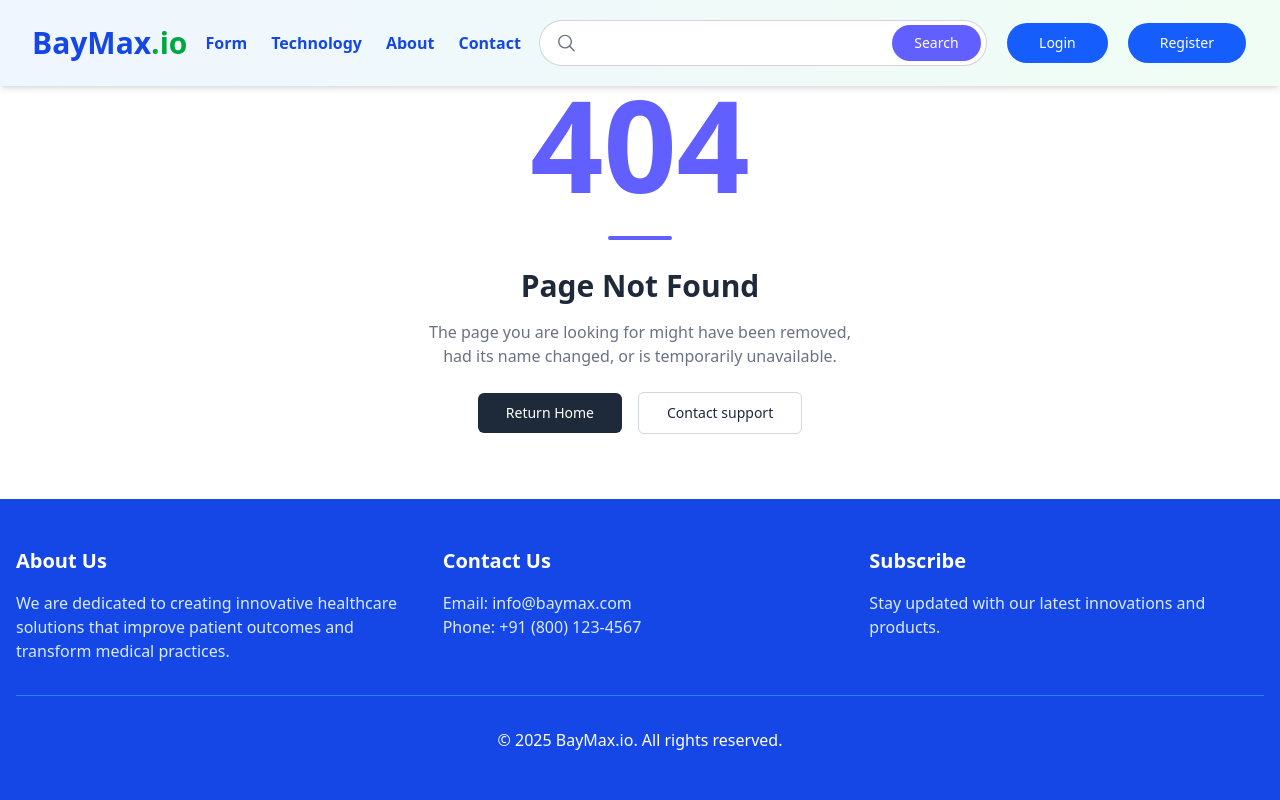
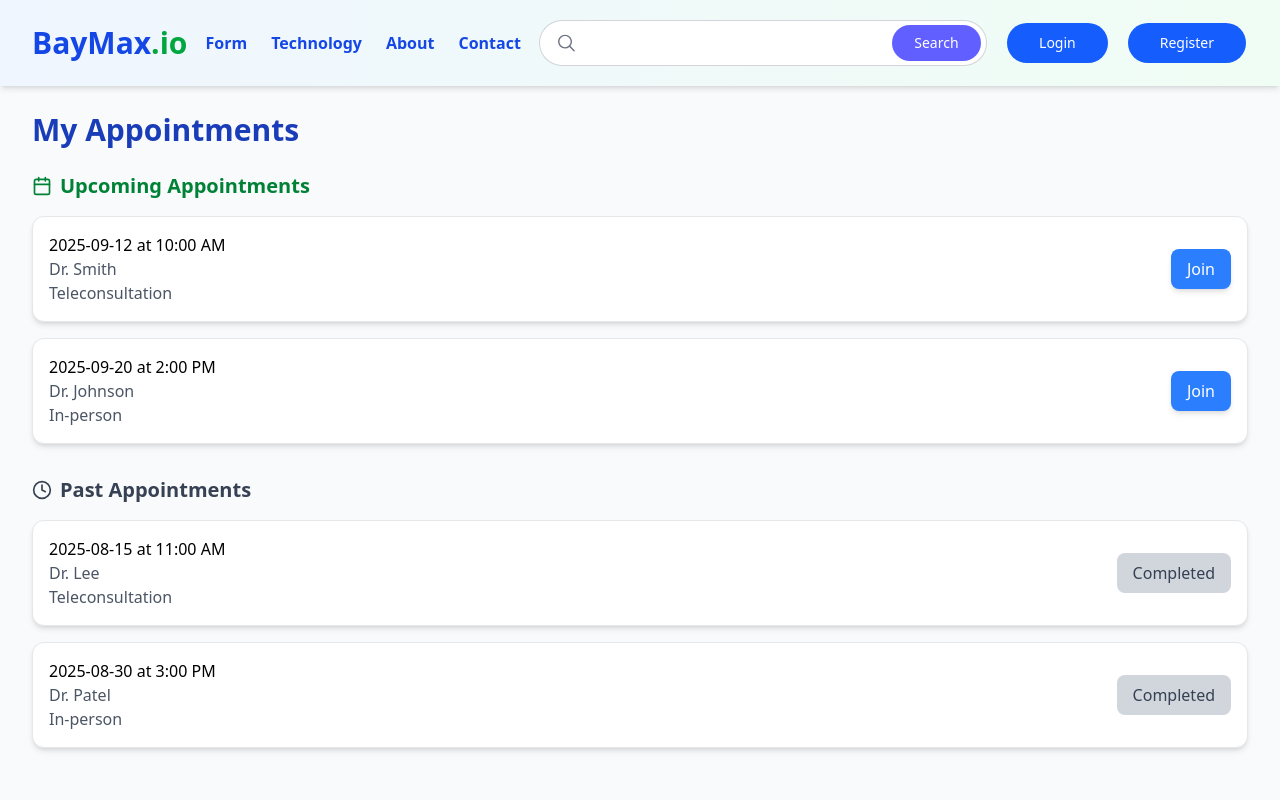
Before and after one commit to Team-Baymax-io/CodeArena, a React (Vite) app in the folder frontend/: page /Apo in a window 1280 px wide. Shown: the top 800 px of the page. Built offline with nearby package versions, Linux system fonts and the light colour scheme; no server answers.

Commit message:
feat: Add Checkup and Appointments pages with routing in App component

```diff
--- a/frontend/src/App.jsx
+++ b/frontend/src/App.jsx
@@ -8,6 +8,8 @@ import { Error, Outline, Feature, Product } from "./components";
 import Contact from "./pages/Contact";
 import About from "./pages/About";
 import FormCard from "./pages/FormCard";
+import Apointments from "./pages/Apointments";
+import CheckupData from "./pages/CheckUps";
 
 function PrivateRoute({ children }) {
   const { state } = useAuth();
@@ -26,6 +28,8 @@ export default function App() {
           {/* <Route path="Products" element={<Product />} /> */}
           <Route path="Contact" element={<Contact />} />
           <Route path="About" element={<About />} />
+          <Route path="Checkups" element={<CheckupData />} />
+          <Route path="Apo" element={<Apointments />} />
           <Route path="*" element={<Error />} />
 
           <Route
--- /dev/null
+++ b/frontend/src/pages/Apointments.jsx
@@ -0,0 +1,111 @@
+import React from "react";
+import { Link } from "react-router-dom";
+import { Calendar, Clock } from "lucide-react";
+
+export default function Apointments() {
+  // Dummy appointments data
+  const upcomingAppointments = [
+    {
+      id: 1,
+      date: "2025-09-12",
+      time: "10:00 AM",
+      doctor: "Dr. Smith",
+      type: "Teleconsultation",
+    },
+    {
+      id: 2,
+      date: "2025-09-20",
+      time: "2:00 PM",
+      doctor: "Dr. Johnson",
+      type: "In-person",
+    },
+  ];
+
+  const pastAppointments = [
+    {
+      id: 3,
+      date: "2025-08-15",
+      time: "11:00 AM",
+      doctor: "Dr. Lee",
+      type: "Teleconsultation",
+    },
+    {
+      id: 4,
+      date: "2025-08-30",
+      time: "3:00 PM",
+      doctor: "Dr. Patel",
+      type: "In-person",
+    },
+  ];
+
+  return (
+    <>
+      <div className="min-h-screen bg-gray-50 p-8">
+        <h1 className="text-3xl font-bold text-blue-800 mb-6">
+          My Appointments
+        </h1>
+
+        {/* Upcoming Appointments */}
+        <section className="mb-8">
+          <h2 className="text-xl font-semibold text-green-700 mb-4 flex items-center">
+            <Calendar className="mr-2 h-5 w-5" /> Upcoming Appointments
+          </h2>
+          <div className="space-y-4">
+            {upcomingAppointments.map((appt) => (
+              <div
+                key={appt.id}
+                className="bg-white rounded-xl shadow-md border border-gray-200 p-4 flex justify-between items-center"
+              >
+                <div>
+                  <p className="font-medium">
+                    {appt.date} at {appt.time}
+                  </p>
+                  <p className="text-gray-600">{appt.doctor}</p>
+                  <p className="text-gray-600">{appt.type}</p>
+                </div>
+                <button className="bg-blue-500 hover:bg-blue-600 text-white px-4 py-2 rounded-lg shadow-md">
+                  Join
+                </button>
+              </div>
+            ))}
+          </div>
+        </section>
+
+        {/* Past Appointments */}
+        <section>
+          <h2 className="text-xl font-semibold text-gray-700 mb-4 flex items-center">
+            <Clock className="mr-2 h-5 w-5" /> Past Appointments
+          </h2>
+          <div className="space-y-4">
+            {pastAppointments.map((appt) => (
+              <div
+                key={appt.id}
+                className="bg-white rounded-xl shadow-md border border-gray-200 p-4 flex justify-between items-center"
+              >
+                <div>
+                  <p className="font-medium">
+                    {appt.date} at {appt.time}
+                  </p>
+                  <p className="text-gray-600">{appt.doctor}</p>
+                  <p className="text-gray-600">{appt.type}</p>
+                </div>
+                <button className="bg-gray-300 text-gray-700 px-4 py-2 rounded-lg cursor-not-allowed">
+                  Completed
+                </button>
+              </div>
+            ))}
+          </div>
+        </section>
+      </div>
+      <div>
+        <Link to="/Dashboard">
+          <div className="flex justify-center mt-4">
+            <button className="bg-blue-500 hover:bg-blue-600 text-white px-4 py-2 rounded-lg shadow">
+              Back
+            </button>
+          </div>
+        </Link>
+      </div>
+    </>
+  );
+}
--- /dev/null
+++ b/frontend/src/pages/CheckUps.jsx
@@ -0,0 +1,76 @@
+import { Activity } from "lucide-react";
+import { Button } from "../components";
+import { Link } from "react-router-dom";
+
+export default function CheckupData() {
+  const checkup = {
+    bloodPressure: "118/76 mmHg",
+    heartRate: "72 bpm",
+    bloodSugar: "92 mg/dL",
+    bmi: "22.3 (Normal)",
+    oxygen: "98%",
+    lastCheckup: "2025-09-25",
+  };
+
+  return (
+    <>
+      <div className="mb-6 p-6 bg-blue-50 rounded-xl shadow-md border border-blue-100">
+        <h2 className="text-xl font-semibold text-blue-700 mb-4 flex items-center">
+          <Activity className="h-6 w-6 text-blue-600 mr-2" /> Recent Health
+          Checkup
+        </h2>
+
+        <div className="grid grid-cols-2 md:grid-cols-3 gap-4">
+          <div className="p-4 bg-white rounded-xl shadow border border-blue-100">
+            <p className="text-sm text-gray-500">Blood Pressure</p>
+            <p className="text-lg font-bold text-blue-700">
+              {checkup.bloodPressure}
+            </p>
+          </div>
+
+          <div className="p-4 bg-white rounded-xl shadow border border-blue-100">
+            <p className="text-sm text-gray-500">Heart Rate</p>
+            <p className="text-lg font-bold text-red-600">
+              {checkup.heartRate}
+            </p>
+          </div>
+
+          <div className="p-4 bg-white rounded-xl shadow border border-blue-100">
+            <p className="text-sm text-gray-500">Blood Sugar</p>
+            <p className="text-lg font-bold text-green-600">
+              {checkup.bloodSugar}
+            </p>
+          </div>
+
+          <div className="p-4 bg-white rounded-xl shadow border border-blue-100">
+            <p className="text-sm text-gray-500">BMI</p>
+            <p className="text-lg font-bold text-indigo-600">{checkup.bmi}</p>
+          </div>
+
+          <div className="p-4 bg-white rounded-xl shadow border border-blue-100">
+            <p className="text-sm text-gray-500">Oxygen Level</p>
+            <p className="text-lg font-bold text-teal-600">{checkup.oxygen}</p>
+          </div>
+
+          <div className="p-4 bg-white rounded-xl shadow border border-blue-100">
+            <p className="text-sm text-gray-500">Last Checkup</p>
+            <p className="text-lg font-bold text-gray-700">
+              {checkup.lastCheckup}
+            </p>
+          </div>
+        </div>
+      </div>
+      <div>
+        <div className="flex justify-center mt-4">
+          <Link to="/Dashboard">
+            <div className="flex justify-center mt-4">
+              <button className="bg-blue-500 hover:bg-blue-600 text-white px-4 py-2 rounded-lg shadow">
+                Back
+              </button>
+            </div>
+          </Link>
+        </div>
+      </div>
+    </>
+  );
+}
--- a/frontend/src/pages/Dashboard.jsx
+++ b/frontend/src/pages/Dashboard.jsx
@@ -1,64 +1,26 @@
-import { useState, useEffect } from "react";
+import React from "react";
+import { Link } from "react-router-dom";
 import { Calendar, HeartPulse, User, Stethoscope } from "lucide-react";
-import axios from "axios";
-import { useAuth } from "../context/authContext";
-import FormCard from "./FormCard";
 
 export default function Dashboard() {
-  const { state } = useAuth();
-  const [profile, setProfile] = useState(null);
-  const [tips, setTips] = useState([]);
-  const [logs, setLogs] = useState([]);
-
-  // Fetch profile from backend
-  const fetchProfile = async () => {
-    if (!state.user?._id) return;
-    try {
-      const res = await axios.get(
-        `${import.meta.env.VITE_API_URL}/tips/${state.user._id}`,
-        { headers: { Authorization: `Bearer ${state.token}` } }
-      );
-      setProfile(res.data);
-      setTips(res.data.tips || []);
-    } catch (err) {
-      console.error(err);
-      alert("Error fetching profile");
-    }
+  // Dummy user data
+  const user = {
+    name: "Demo data",
+    age: 28,
+    doshaType: "Vata",
+    goals: ["Weight management", "Better sleep"],
+    habits: { sleep: "7h", diet: "Balanced", activity: "Moderate" },
+    environment: "Urban",
+    nextAppointment: "2025-09-12, 10:00 AM",
   };
 
-  // Fetch tracking logs
-  const fetchLogs = async () => {
-    if (!state.user?._id) return;
-    try {
-      const res = await axios.get(
-        `${import.meta.env.VITE_API_URL}/tracking/my-logs`,
-        { headers: { Authorization: `Bearer ${state.token}` } }
-      );
-      setLogs(res.data);
-    } catch (err) {
-      console.error(err);
-    }
-  };
-
-  useEffect(() => {
-    if (state.user?._id) {
-      fetchProfile();
-      fetchLogs();
-    }
-  }, [state.user]);
-
-  // Refresh after form submission
-  const handleProfileUpdate = () => {
-    fetchProfile();
-  };
-
-  if (!profile) {
-    return (
-      <div className="min-h-screen flex items-center justify-center">
-        <p className="text-xl font-semibold">Loading your profile...</p>
-      </div>
-    );
-  }
+  const tips = [
+    "Favor warm, nourishing foods like soups, stews, and cooked grains.",
+    "Keep a regular routine to stabilize energy levels.",
+    "Practice grounding exercises like yoga and meditation.",
+    "Include cooling foods like cucumber, coconut, and leafy greens.",
+    "Avoid spicy, oily, and fried foods.",
+  ];
 
   return (
     <div className="min-h-screen bg-gray-50 flex">
@@ -69,12 +31,16 @@ export default function Dashboard() {
           <button className="flex items-center px-3 py-2 rounded-lg hover:bg-blue-700 transition">
             <User className="mr-2 h-5 w-5" /> Profile
           </button>
+          <Link to="/Checkups">
             <button className="flex items-center px-3 py-2 rounded-lg hover:bg-blue-700 transition">
               <Stethoscope className="mr-2 h-5 w-5" /> Checkup
             </button>
+          </Link>
+          <Link to="/Apo">
             <button className="flex items-center px-3 py-2 rounded-lg hover:bg-blue-700 transition">
-            <Calendar className="mr-2 h-5 w-5" /> Appointments
+              <Calendar className="mr-2 h-5 w-5" /> Apointments
             </button>
+          </Link>
         </nav>
       </aside>
 
@@ -83,7 +49,7 @@ export default function Dashboard() {
         {/* Header */}
         <div className="flex justify-between items-center mb-8">
           <h1 className="text-2xl font-semibold text-blue-800">
-            Welcome, {state.user?.name}
+            Welcome, {user.name}
           </h1>
           <button className="bg-green-500 hover:bg-green-600 text-white px-4 py-2 rounded-lg shadow-md">
             Start Checkup
@@ -96,80 +62,34 @@ export default function Dashboard() {
             User Profile
           </h2>
           <p>
-            <span className="font-medium">Age:</span> {profile.age || "N/A"}
+            <span className="font-medium">Age:</span> {user.age}
           </p>
           <p>
-            <span className="font-medium">Dosha Type:</span>{" "}
-            {profile.doshaType || "N/A"}
+            <span className="font-medium">Dosha Type:</span> {user.doshaType}
           </p>
           <p>
-            <span className="font-medium">Goals:</span>{" "}
-            {profile.goals?.join(", ") || "N/A"}
+            <span className="font-medium">Goals:</span> {user.goals.join(", ")}
           </p>
           <p>
             <span className="font-medium">Habits:</span> Sleep:{" "}
-            {profile.habits?.sleep || "N/A"}, Diet:{" "}
-            {profile.habits?.diet || "N/A"}, Activity:{" "}
-            {profile.habits?.activity || "N/A"}
+            {user.habits.sleep}, Diet: {user.habits.diet}, Activity:{" "}
+            {user.habits.activity}
           </p>
           <p>
-            <span className="font-medium">Environment:</span>{" "}
-            {profile.environment || "Not specified"}
+            <span className="font-medium">Environment:</span> {user.environment}
           </p>
         </div>
 
-        {/* FormCard to edit profile */}
-        <div className="mb-6">
-          <FormCard profile={profile} onUpdate={handleProfileUpdate} />
-        </div>
-
         {/* Ayurvedic Tips */}
-        <div className="bg-white rounded-xl shadow-md border border-gray-200 p-6 mb-6">
-          <h2 className="text-xl font-semibold text-blue-700 mb-4">
-            Ayurvedic Tips
+        <div className="bg-yellow-50 rounded-xl shadow-md border border-yellow-200 p-6 mb-6">
+          <h2 className="text-xl font-semibold text-yellow-700 mb-4">
+            Personalized Tips
           </h2>
-          <ul className="list-disc ml-6 text-gray-700">
-            {tips.length > 0 ? (
-              tips.map((tip, idx) => <li key={idx}>{tip}</li>)
-            ) : (
-              <li>No tips available</li>
-            )}
+          <ul className="list-disc list-inside text-gray-700">
+            {tips.map((tip, index) => (
+              <li key={index}>{tip}</li>
+            ))}
           </ul>
-        </div>
-
-        {/* Daily Tracking Logs */}
-        <div className="bg-white rounded-xl shadow-md border border-gray-200 p-6 mb-6">
-          <h2 className="text-xl font-semibold text-blue-700 mb-4">
-            Daily Logs
-          </h2>
-          {logs.length > 0 ? (
-            <table className="w-full border-collapse">
-              <thead>
-                <tr className="bg-gray-50 text-left text-gray-600">
-                  <th className="p-2">Date</th>
-                  <th className="p-2">Sleep</th>
-                  <th className="p-2">Meals</th>
-                  <th className="p-2">Stress</th>
-                  <th className="p-2">Exercise</th>
-                </tr>
-              </thead>
-              <tbody>
-                {logs.map((log) => (
-                  <tr key={log._id} className="border-b hover:bg-gray-50">
-                    <td className="p-2">
-                      {new Date(log.date).toLocaleDateString()}
-                    </td>
-                    <td className="p-2">{log.sleepHours}</td>
-                    <td className="p-2">{log.meals}</td>
-                    <td className="p-2">{log.stressLevel}</td>
-                    <td className="p-2">{log.exercise}</td>
-                  </tr>
-                ))}
-              </tbody>
-            </table>
-          ) : (
-            <p className="text-gray-700">No daily logs yet.</p>
-          )}
         </div>
 
         {/* Health Checkup */}
@@ -184,9 +104,11 @@ export default function Dashboard() {
             Your next health checkup is due soon. Stay on track with your
             wellness goals!
           </p>
+          <Link to="/Form">
             <button className="bg-blue-500 hover:bg-blue-600 text-white px-4 py-2 rounded-lg shadow-md">
               Begin Quick Assessment
             </button>
+          </Link>
         </div>
 
         {/* Upcoming Appointment */}
@@ -197,9 +119,7 @@ export default function Dashboard() {
               Upcoming Appointment
             </h2>
           </div>
-          <p className="text-gray-700 mb-4">
-            {profile.nextAppointment || "No upcoming appointments"}
-          </p>
+          <p className="text-gray-700 mb-4">{user.nextAppointment}</p>
           <div className="flex gap-4">
             <button className="bg-green-500 hover:bg-green-600 text-white px-4 py-2 rounded-lg shadow-md">
               Reschedule
```
Lines whose indentation alone changed are shown as unchanged.
